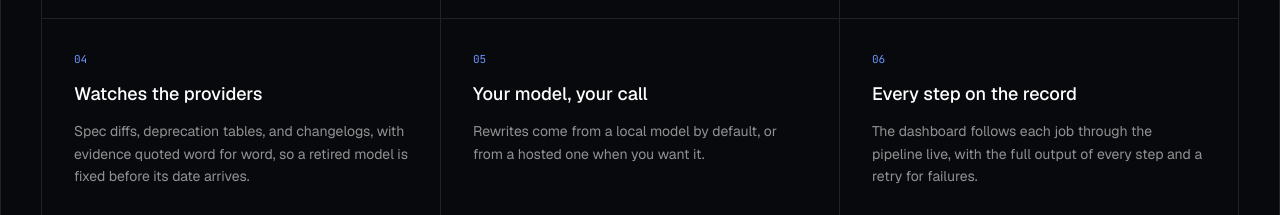
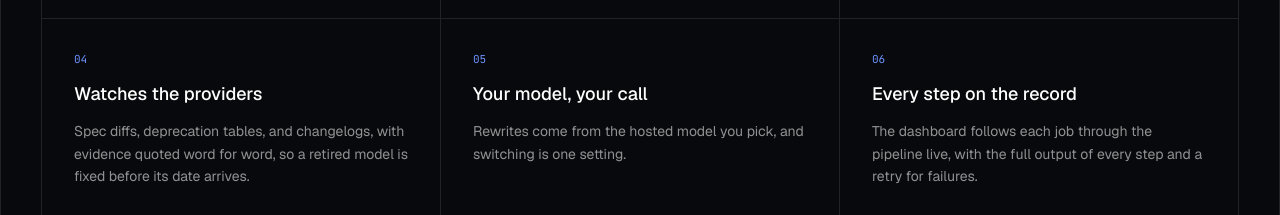
Before and after one commit to kiet08hogit/SyncLab, a Next.js app in the folder web/: page / in a window 1280 px wide. Shown: the part 2720-2935 px from the top of the page. Built offline with nearby package versions, Linux system fonts and the light colour scheme; no server answers.

Commit message:
no-mistakes(document): Drop local-model claim from landing page copy

```diff
--- a/web/app/page.tsx
+++ b/web/app/page.tsx
@@ -53,7 +53,7 @@ const FEATURES = [
   },
   {
     title: "Your model, your call",
-    body: "Rewrites come from a local model by default, or from a hosted one when you want it.",
+    body: "Rewrites come from the hosted model you pick, and switching is one setting.",
   },
   {
     title: "Every step on the record",
--- a/web/components/landing/faq.tsx
+++ b/web/components/landing/faq.tsx
@@ -29,7 +29,7 @@ const QUESTIONS = [
   {
     question: "Which languages, package managers, and models does it support?",
     answer:
-      "JavaScript and TypeScript, with npm, pnpm, or yarn, and your lockfile is honoured exactly. Rewrites come from a local model by default, or from a hosted one.",
+      "JavaScript and TypeScript, with npm, pnpm, or yarn, and your lockfile is honoured exactly. Rewrites come from the hosted model you pick.",
   },
   {
     question: "How do I get started?",
```
